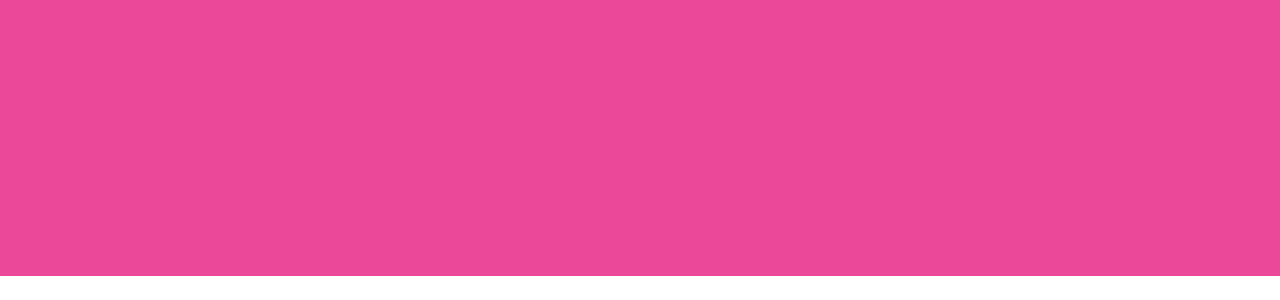
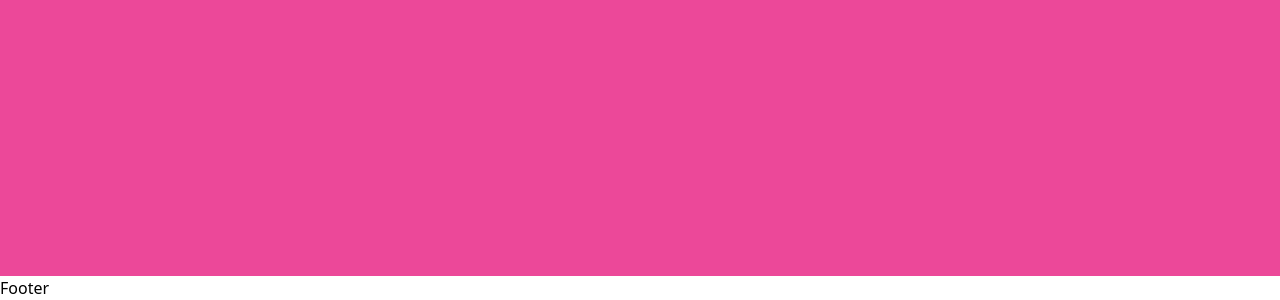
Before and after one commit to gdgocmsit/gdgoc-website, a React (Vite) app: page /#home in a window 1280 px wide. Shown: the part 4524-4824 px from the top of the page. Before the commit the page ends 4800 px from the top, so only its background shows below. Built offline with nearby package versions, Linux system fonts and the light colour scheme.

Commit message:
Footer section added

```diff
--- a/src/App.jsx
+++ b/src/App.jsx
@@ -9,6 +9,7 @@
 import Team from './components/Team';
 import ContactUs from './components/ContactUs';
 import Navbar from './components/Navbar';
+import Footer from './components/Footer';
 
 const App = () => {
   useEffect(() => {
@@ -59,6 +60,7 @@
           />
         </Routes>
       </div>
+      <Footer/>
     </Router>
   );
 };
--- /dev/null
+++ b/src/components/Footer.jsx
@@ -0,0 +1,9 @@
+import React from 'react'
+
+function Footer() {
+  return (
+    <div>Footer</div>
+  )
+}
+
+export default Footer
```
